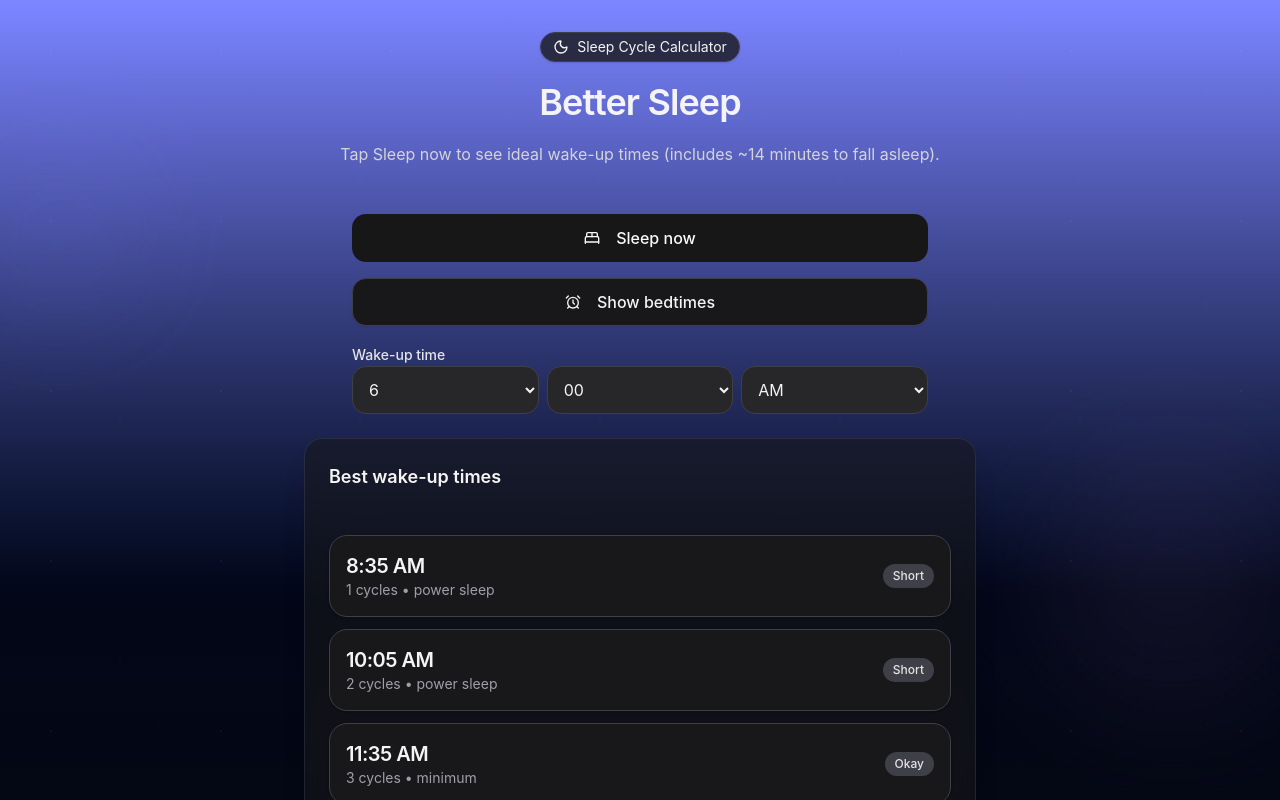
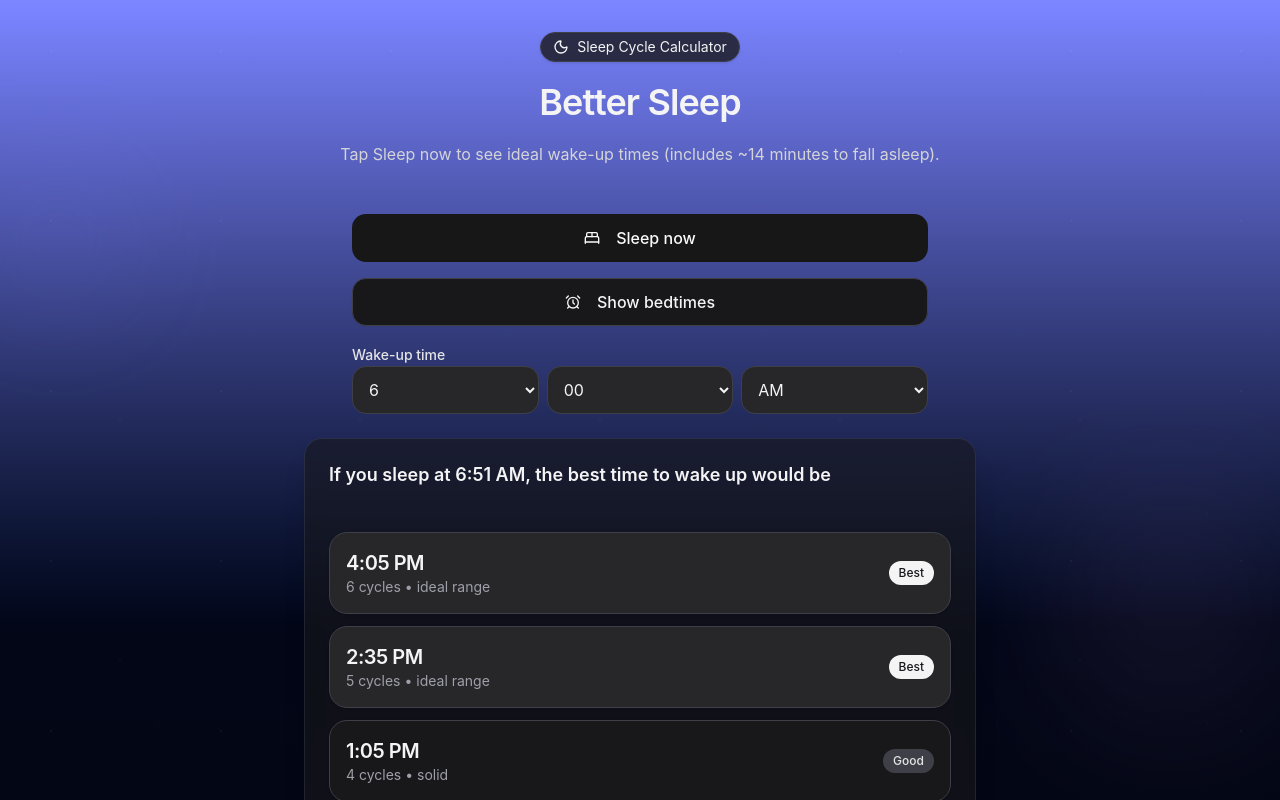
Before and after one commit to barndonmai/better-sleep, a React (Vite) app: page / in a window 1280 px wide. Both pictures are taken after a click on the button "Sleep now". Shown: the top 800 px of the page. Built offline with nearby package versions, Linux system fonts and the light colour scheme.

Commit message:
Fix list order and add footer

```diff
--- a/src/App.jsx
+++ b/src/App.jsx
@@ -1,13 +1,12 @@
 import { Moon } from "lucide-react";
 import { motion } from "framer-motion";
-// import ThemeToggle from "@/components/ThemeToggle";
 import SleepHero from "@/components/SleepHero";
 import SleepResultsCard from "@/components/SleepResultsCard";
 import { useTheme } from "@/hooks/useTheme";
 import { useSleepCalculator } from "@/hooks/useSleepCalculator";
 
 export default function BetterSleep() {
-  const { darkMode, setDarkMode, classes } = useTheme(true);
+  const { darkMode, classes } = useTheme(true);
 
   const {
     wakeTime,
@@ -35,7 +34,8 @@ export default function BetterSleep() {
         </>
       )}
 
-      <div className="relative z-10 mx-auto flex min-h-[calc(100vh-2rem)] w-full max-w-4xl flex-col justify-center">
+      <div className="relative z-10 mx-auto flex min-h-[calc(100vh-2rem)] w-full max-w-4xl flex-col">
+        <div className="flex flex-1 flex-col justify-center">
           <motion.div
             initial={{ opacity: 0, y: 12 }}
             animate={{ opacity: 1, y: 0 }}
@@ -51,13 +51,9 @@ export default function BetterSleep() {
                 Better Sleep
               </h1>
 
-            <p className={`${classes.subtitle} mx-auto text-center`}>{subtitle}</p>
-
-            {/* <ThemeToggle
-              darkMode={darkMode}
-              setDarkMode={setDarkMode}
-              className={`sm:w-auto ${classes.outlineBtn}`}
-            /> */}
+              <p className={`${classes.subtitle} mx-auto text-center`}>
+                {subtitle}
+              </p>
             </div>
           </motion.div>
 
@@ -89,13 +85,37 @@ export default function BetterSleep() {
                 mode={mode}
                 results={results}
                 darkMode={darkMode}
+                wakeTime={wakeTime}
               />
             </motion.div>
           )}
 
           <p className={`${classes.footer} mt-8 text-center`}>
-          Note: This is a sleep cycle estimate, not medical advice. Individual sleep needs vary.
+            Note: This is a sleep cycle estimate, not medical advice. Individual
+            sleep needs vary.
           </p>
+        </div>
+
+        <footer className="pb-2 pt-6 text-center">
+          <div
+            className={`space-y-1 text-xs ${
+              darkMode ? "text-zinc-400" : "text-zinc-500"
+            }`}
+          >
+            <p>Built with love {"<3"}</p>
+            <p>
+              by Brandon Mai ·{" "}
+              <a
+                href="https://github.com/barndonmai"
+                target="_blank"
+                rel="noreferrer"
+                className="underline underline-offset-2 hover:opacity-80"
+              >
+                GitHub
+              </a>
+            </p>
+          </div>
+        </footer>
       </div>
     </div>
   );
--- a/src/components/SleepResultsCard.jsx
+++ b/src/components/SleepResultsCard.jsx
@@ -1,19 +1,45 @@
 import { Card, CardContent, CardHeader, CardTitle } from "@/components/ui/card";
 import TimePill from "@/components/TimePill";
 
-export default function SleepResultsCard({ classes, mode, results, darkMode }) {
+function formatWakeTimeLabel(wakeTime) {
+  if (!wakeTime || !wakeTime.includes(":")) return "your selected time";
+
+  const [hourRaw, minuteRaw] = wakeTime.split(":").map(Number);
+
+  if (!Number.isFinite(hourRaw) || !Number.isFinite(minuteRaw)) {
+    return "your selected time";
+  }
+
+  const suffix = hourRaw >= 12 ? "PM" : "AM";
+  const hour12 = hourRaw % 12 || 12;
+  const minute = String(minuteRaw).padStart(2, "0");
+
+  return `${hour12}:${minute} ${suffix}`;
+}
+
+export default function SleepResultsCard({ classes, mode, results, darkMode, wakeTime }) {
+  const sleepNowLabel = new Date().toLocaleTimeString([], {
+    hour: "numeric",
+    minute: "2-digit",
+  });
+
+  const wakeTimeLabel = formatWakeTimeLabel(wakeTime);
+
+  const title =
+    mode === "wake"
+      ? `If you want to wake up at ${wakeTimeLabel}, the best times to sleep would be:`
+      : `If you sleep at ${sleepNowLabel}, the best time to wake up would be`;
+
   return (
     <Card className={classes.card}>
       <CardHeader className="pb-3">
-        <CardTitle className="text-lg">
-          {mode === "wake" ? "Best bedtimes" : "Best wake-up times"}
-        </CardTitle>
+        <CardTitle className="text-lg leading-snug">{title}</CardTitle>
       </CardHeader>
 
       <CardContent>
         <div className="space-y-3">
-          {results.map((item, idx) => (
-            <div key={`${item.cycles}-${idx}`}>
+          {results.map((item, index) => (
+            <div key={`${item.cycles}-${index}`}>
               <TimePill item={item} darkMode={darkMode} />
             </div>
           ))}
--- a/src/lib/sleep.js
+++ b/src/lib/sleep.js
@@ -1,31 +1,55 @@
-import { parseTimeToDate } from "@/lib/time";
-
 export const CYCLE_MINUTES = 90;
 export const FALL_ASLEEP_MINUTES = 14;
 
+function parseTimeToDate(timeStr) {
+    if (!timeStr) return null;
+
+    const [h, m] = timeStr.split(":").map(Number);
+    if (!Number.isFinite(h) || !Number.isFinite(m)) return null;
+
+    const now = new Date();
+    const date = new Date(now);
+    date.setHours(h, m, 0, 0);
+
+    return date;
+}
+
 export function getSleepTimesFromWake(wakeTime) {
-    if (!wakeTime) return [];
     const wake = parseTimeToDate(wakeTime);
     if (!wake) return [];
 
     const results = [];
-    for (let cycles = 6; cycles >= 3; cycles--) {
-        const total = cycles * CYCLE_MINUTES + FALL_ASLEEP_MINUTES;
-        const time = new Date(wake.getTime() - total * 60 * 1000);
-        results.push({ time, cycles, type: "sleep" });
+
+    for (let cycles = 6; cycles >= 3; cycles -= 1) {
+        const totalMinutes = cycles * CYCLE_MINUTES + FALL_ASLEEP_MINUTES;
+        const bedtime = new Date(wake.getTime() - totalMinutes * 60 * 1000);
+
+        results.push({
+            time: bedtime,
+            cycles,
+            type: "sleep",
+        });
     }
+
     return results;
 }
 
 export function getWakeTimesFromNow() {
     const now = new Date();
     const start = new Date(now.getTime() + FALL_ASLEEP_MINUTES * 60 * 1000);
+    const results = [];
 
-    const results = [];
-    for (let cycles = 1; cycles <= 6; cycles++) {
-        const time = new Date(start.getTime() + cycles * CYCLE_MINUTES * 60 * 1000);
-        results.push({ time, cycles, type: "wake" });
+    // Best cycle count first (6), then down to shortest
+    for (let cycles = 6; cycles >= 1; cycles -= 1) {
+        const wakeTime = new Date(start.getTime() + cycles * CYCLE_MINUTES * 60 * 1000);
+
+        results.push({
+            time: wakeTime,
+            cycles,
+            type: "wake",
+        });
     }
+
     return results;
 }
 
```
Lines whose indentation alone changed are shown as unchanged.
